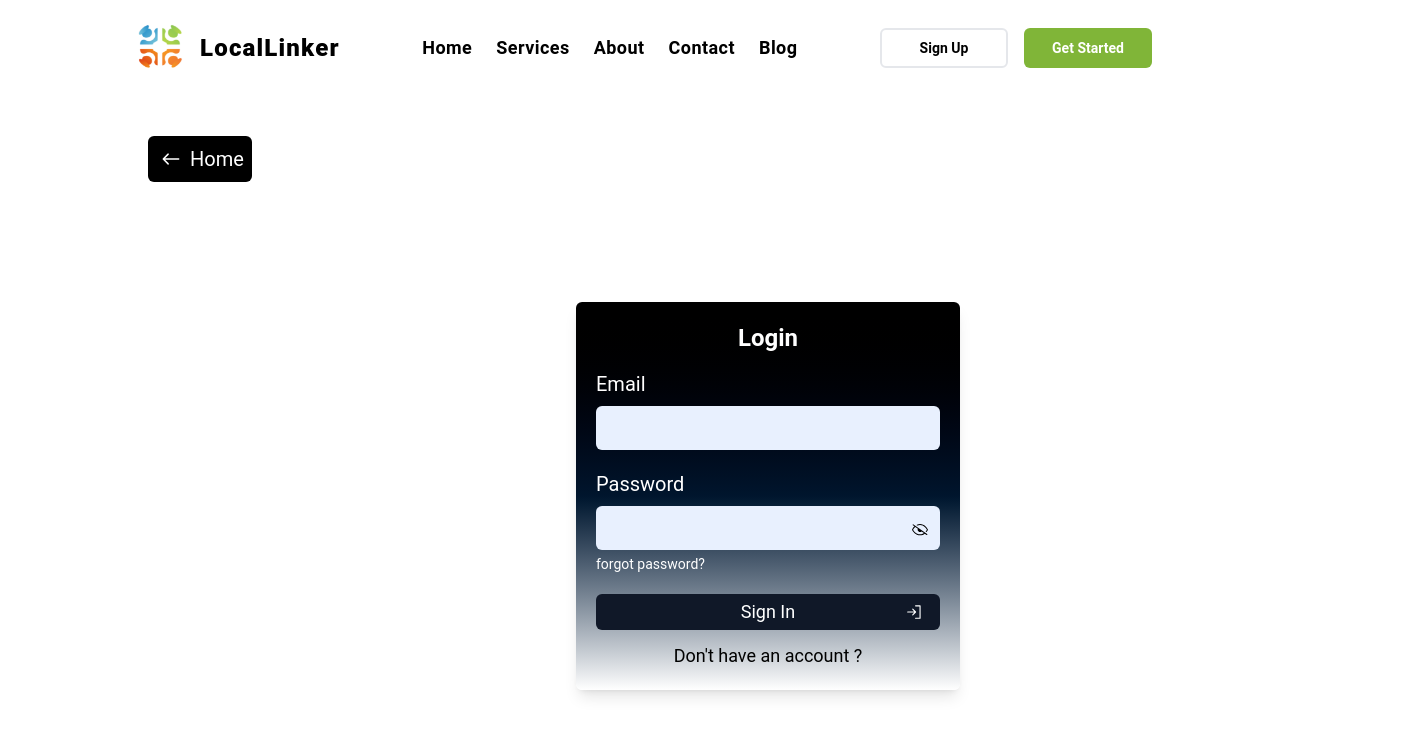
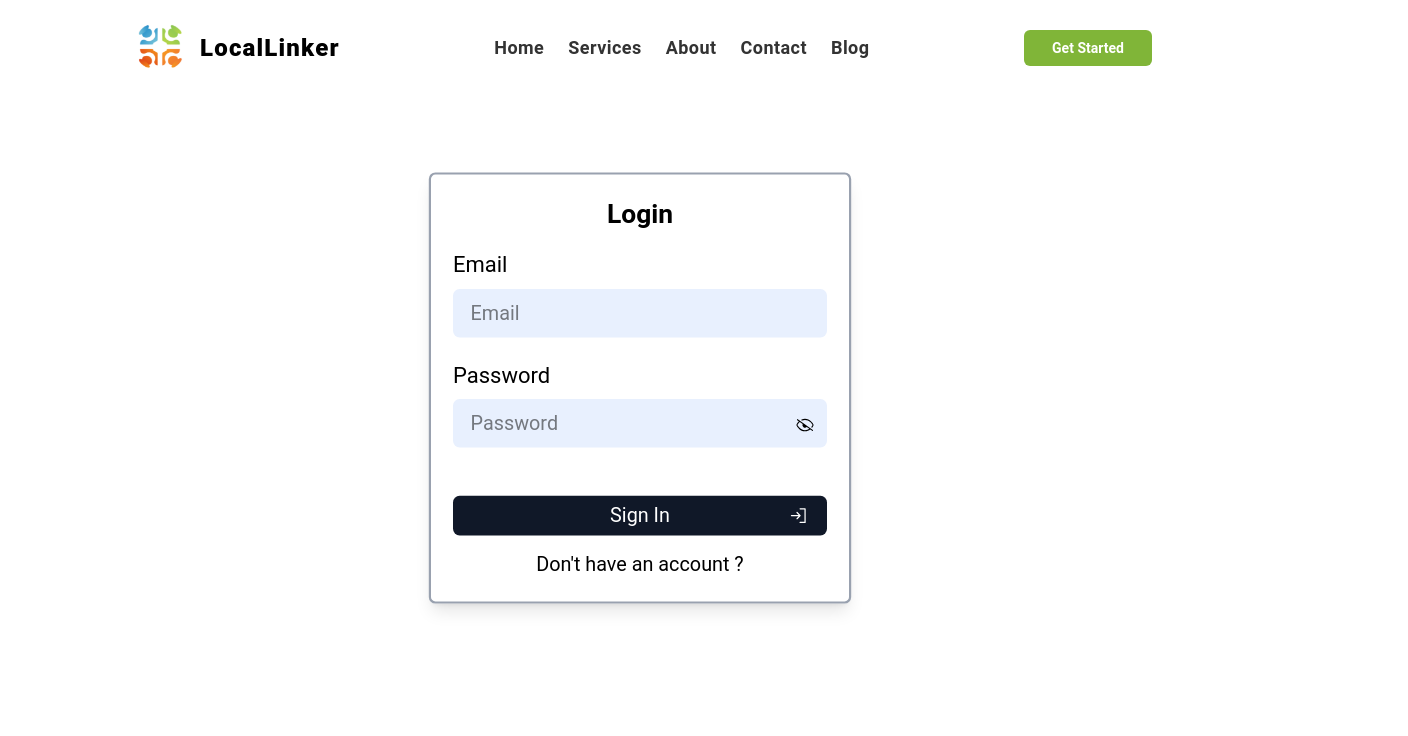
Before and after one commit to NareshAdhe/Local_Linker, a React (Vite) app in the folder client/: page /login in a window 1280 px wide. Shown: the top 736 px of the page, 1408 px wide, since content can reach past the window. Built offline with nearby package versions, Linux system fonts and the light colour scheme.

Commit message:
Major Changes Done

```diff
--- a/client/src/components/Navbar.jsx
+++ b/client/src/components/Navbar.jsx
@@ -4,7 +4,7 @@ import { Link } from "react-router-dom";
 const Navbar = () => {
   return (
     <nav className="flex justify-between items-center py-4 text-white">
-      <div className="flex items-center gap-2 ">
+      <Link to={"/"} className="flex items-center gap-2 ">
         <img
           src={Logo}
           alt="Logo"
@@ -13,13 +13,13 @@ const Navbar = () => {
         <h1 className="text-2xl font-extrabold text-black tracking-wider">
           LocalLinker
         </h1>
-      </div>
+      </Link>
 
       <ul className="flex gap-6 text-lg font-semibold">
         {["Home", "Services", "About", "Contact", "Blog"].map((item, index) => (
           <li
             key={index}
-            className="hover:text-[#929194] text-[#333] tracking-wide transition duration-300 cursor-pointer text-black font-bold"
+            className="hover:text-[#929194] text-[#333] tracking-wide transition duration-300 cursor-pointer font-bold"
           >
             {item}
           </li>
@@ -28,13 +28,10 @@ const Navbar = () => {
       <div className="flex gap-4">
         <Link
           to={"/login"}
-          className="text-center bg-white text-black w-32 py-2 rounded-md text-sm font-bold border-gray-200 border-2 hover:bg-gray-100 transition duration-100 cursor-pointer"
+          className="text-center bg-[#80B538] text-white w-32 py-2 rounded-md text-sm font-bold hover:bg-[#80B500] transition duration-100 cursor-pointer"
         >
-          Sign Up
+          Get Started
         </Link>
-        <button className="text-center bg-[#80B538] text-white w-32 py-2 rounded-md text-sm font-bold hover:bg-[#80B500] transition duration-100 cursor-pointer">
-          Get Started
-        </button>
       </div>
     </nav>
   );
--- a/client/src/index.css
+++ b/client/src/index.css
@@ -1,4 +1,9 @@
 * {
   font-family: "Roboto", sans-serif;
 }
+
+body::-webkit-scrollbar {
+  display: none;
+}
+
 @import "tailwindcss";
--- a/client/src/pages/Home.jsx
+++ b/client/src/pages/Home.jsx
@@ -2,6 +2,7 @@ import React from "react";
 import Hero from "../components/Hero";
 import Features from "./Features";
 import Thirdpage from "./DetailedFeatures";
+import ContactMe from "./contactme";
 
 const Home = () => {
   return (
@@ -9,6 +10,7 @@ const Home = () => {
       <Hero />
       <Features />
       <Thirdpage />
+      <ContactMe />
     </div>
   );
 };
--- a/client/src/pages/Login.jsx
+++ b/client/src/pages/Login.jsx
@@ -110,42 +110,15 @@ const Login = () => {
       variants={containerVarients}
       initial="hidden"
       animate="visible"
-      className="relative p-[5vw] w-screen h-screen bg-white flex items-center justify-center"
+      className="relative flex w-full h-fit py-24 items-center justify-center"
     >
-      <motion.button
-        onClick={() => {
-          setIsLogging(false);
-          navigate("/");
-        }}
-        onHoverStart={() => setIsHovered(true)}
-        onHoverEnd={() => setIsHovered(false)}
-        whileTap={{ scale: 0.95, transition: { duration: 0.2 } }}
-        initial={{ opacity: 0, x: "100%" }}
-        animate={{ opacity: 1, x: 0 }}
-        transition={{ duration: 0.5, delay: 0.5 }}
-        className="absolute inline-flex items-center gap-1 text-xl text-white p-2 rounded-md top-10 left-5 bg-black"
-      >
-        <motion.span
-          animate={{ x: isHovered ? -5 : 0 }}
-          transition={{
-            type: "spring",
-            stiffness: 500,
-            damping: 10,
-            velocity: 200,
-            duration: 0.5,
-          }}
-        >
-          <IoIosArrowRoundBack size={30} />
-        </motion.span>{" "}
-        <span>Home</span>
-      </motion.button>
       <motion.div
         variants={childVarients}
         initial="hidden"
         animate="visible"
-        className="container w-96 bg-gradient-to-b from-black via-[#00152d] to-white p-5 rounded-md shadow-lg"
+        className="container w-96 border-2 border-gray-400 p-5 rounded-md shadow-lg scale-110"
       >
-        <h1 className="text-center text-white text-2xl font-bold font-sans mb-4">
+        <h1 className="text-center text-black text-2xl font-bold font-sans mb-4">
           {login ? "Login" : "Sign Up"}
         </h1>
         <form method="post" onSubmit={handleSubmit} autoComplete="off">
@@ -153,7 +126,7 @@ const Login = () => {
             <>
               <label
                 htmlFor="name"
-                className="text-xl text-white inline-block mb-2"
+                className="text-xl text-black inline-block mb-2"
               >
                 Name
               </label>
@@ -162,18 +135,19 @@ const Login = () => {
                 value={formData.name}
                 onChange={handleChange}
                 autoComplete="off"
-                className="relative bg-[#E8F0FE] rounded px-2 py-1 text-black text-lg border-none focus:outline focus:outline-gray-600 focus:outline-2 focus:shadow-sm mb-5 w-full"
+                className="relative bg-[#E8F0FE] rounded px-2 py-1 text-black text-lg border-none focus:outline-gray-600 focus:outline-2 focus:shadow-sm mb-5 w-full"
                 required
                 type="text"
                 name="name"
                 id="name"
+                placeholder="Name"
               />
               <br />
             </>
           )}
           <label
             htmlFor="email"
-            className="text-xl text-white inline-block mb-2"
+            className="text-xl text-black inline-block mb-2"
           >
             Email
           </label>
@@ -187,11 +161,12 @@ const Login = () => {
             type="email"
             name="email"
             id="email"
+            placeholder="Email"
           />
           <br />
           <label
             htmlFor="password"
-            className="text-xl text-white inline-block mb-2"
+            className="text-xl text-black inline-block mb-2"
           >
             Password
           </label>
@@ -206,6 +181,7 @@ const Login = () => {
               type={passwordVisible ? "text" : "password"}
               name="password"
               id="password"
+              placeholder="Password"
             />
             <div
               className="absolute -translate-y-1/3 top-1/3 right-3 cursor-pointer"
@@ -227,7 +203,7 @@ const Login = () => {
             onMouseEnter={() => setButtonHovered(true)}
             onMouseLeave={() => setButtonHovered(false)}
             type="submit"
-            className="relative flex items-center justify-center bg-gray-900 text-white text-lg mx-auto capitalize rounded-md w-full py-1 mb-3"
+            className="relative cursor-pointer flex items-center justify-center bg-gray-900 text-white text-lg mx-auto capitalize rounded-md w-full py-1 mb-3"
             disabled={loading}
           >
             {loading
--- a/client/src/pages/contactme.jsx
+++ b/client/src/pages/contactme.jsx
@@ -1,10 +1,8 @@
-
 import React from "react";
 
 const ContactMe = () => {
   return (
     <div className="flex flex-col md:flex-row items-center justify-center  bg-gray-100 p-6 rounded-3xl">
-      {/* Left Side - Image */}
       <div className="md:w-1/2 flex justify-center">
         <img
           src="https://plus.unsplash.com/premium_photo-1684966119402-e237566d4576?q=80&w=1974&auto=format&fit=crop&ixlib=rb-4.0.3&ixid=M3wxMjA3fDB8MHxwaG90by1wYWdlfHx8fGVufDB8fHx8fA%3D%3D" // Replace with actual image URL
@@ -13,7 +11,6 @@ const ContactMe = () => {
         />
       </div>
 
-      {/* Right Side - Contact Form */}
       <div className="md:w-1/2 bg-white p-8 rounded-lg shadow-lg mt-6 md:mt-0">
         <h2 className="text-2xl font-bold text-gray-900 text-center mb-6">
           Contact Me
```
